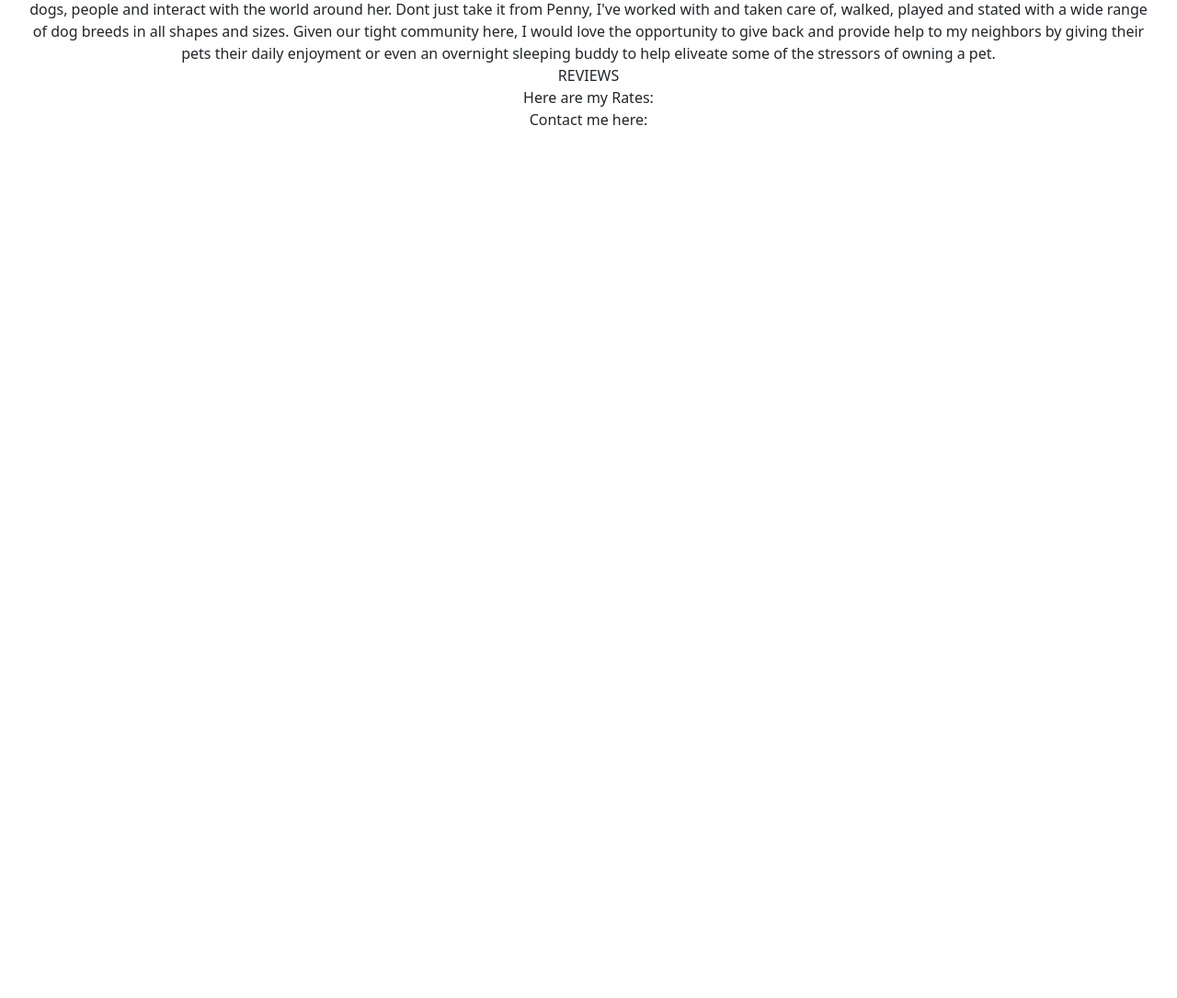
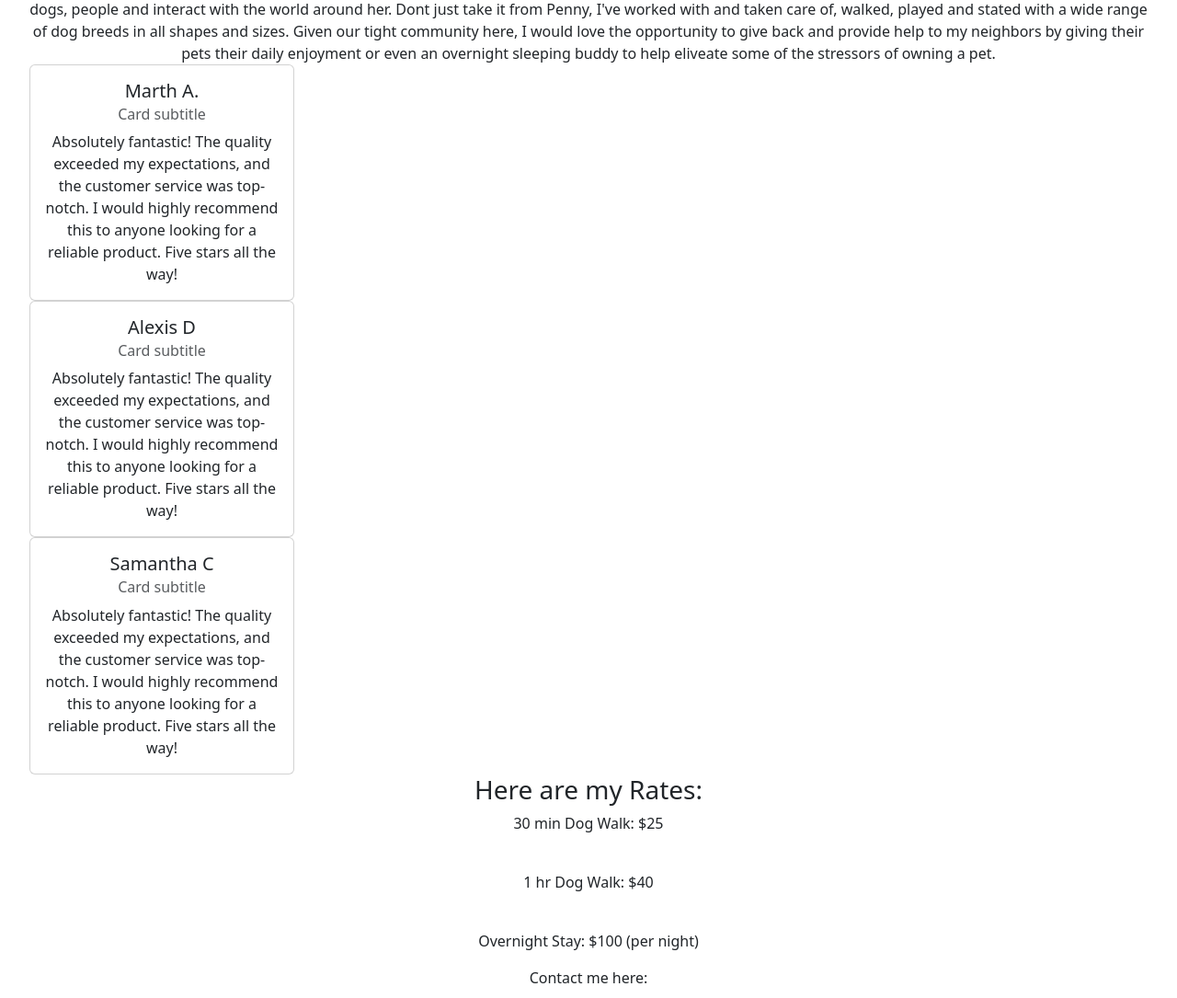
Before and after one commit to ZacharyJorg/dogWalkingServices, a React (Vite) app: page / in a window 1280 px wide. Shown: the part 736-1821 px from the top of the page at 92% size. Before the commit the page ends 910 px from the top, so only its background shows below. Built offline with nearby package versions, Linux system fonts and the light colour scheme.

Commit message:
added a file for reviews to map over and some semantic jsx tags

```diff
--- a/index.html
+++ b/index.html
@@ -13,6 +13,7 @@
       rel="stylesheet"
       href="https://cdn.jsdelivr.net/npm/bootstrap-icons@1.10.0/font/bootstrap-icons.css"
     />
+
     <script
       src="https://cdn.jsdelivr.net/npm/bootstrap@5.3.3/dist/js/bootstrap.bundle.min.js"
       integrity="sha384-YvpcrYf0tY3lHB60NNkmXc5s9fDVZLESaAA55NDzOxhy9GkcIdslK1eN7N6jIeHz"
--- a/src/components/Header.jsx
+++ b/src/components/Header.jsx
@@ -16,22 +16,27 @@ export default function Header() {
               data-bs-toggle="dropdown"
               aria-expanded="false"
             >
-              <i className="bi bi-list"></i>
+              <i className="bi bi-list fs-1"></i>
             </button>
             <ul className="dropdown-menu">
               <li>
                 <a className="dropdown-item" href="#">
-                  Action
+                  About Me
                 </a>
               </li>
               <li>
                 <a className="dropdown-item" href="#">
-                  Another action
+                  Reviews
                 </a>
               </li>
               <li>
                 <a className="dropdown-item" href="#">
-                  Something else here
+                  Rates
+                </a>
+              </li>
+              <li>
+                <a className="dropdown-item" href="#">
+                  Contact
                 </a>
               </li>
             </ul>
--- a/src/components/PictureCarrossel.jsx
+++ b/src/components/PictureCarrossel.jsx
@@ -19,7 +19,7 @@ export default function PictureCarrossel() {
           </div>
           <div className="carousel-item">
             <img
-              src="https://firstaidforpets.net/wp-content/uploads/2019/09/AdobeStock_158731172-1080x675.jpeg"
+              src="https://media.istockphoto.com/id/1060529042/photo/young-woman-with-dog.jpg?s=612x612&w=0&k=20&c=s0AlJrCZUUX4EXzwpwxobfUbeqUnghp0FpdHXHx3mpk="
               className="d-block w-100"
               alt="..."
             />
--- a/src/components/Rates.jsx
+++ b/src/components/Rates.jsx
@@ -1,7 +1,12 @@
 export default function Rates() {
   return (
-    <>
-      <div>Here are my Rates:</div>
-    </>
+    <section className="hourly-rates">
+      <h3>Here are my Rates:</h3>
+      <p>30 min Dog Walk: $25</p>
+      <br></br>
+      <p>1 hr Dog Walk: $40</p>
+      <br></br>
+      <p>Overnight Stay: $100 (per night)</p>
+    </section>
   );
 }
--- a/src/components/Reviews.jsx
+++ b/src/components/Reviews.jsx
@@ -1,7 +1,19 @@
+import { reviews } from "../reviews";
+
 export default function Reviews() {
-  return (
-    <>
-      <div>REVIEWS</div>
-    </>
-  );
+  const reviewCardElements = reviews.map((review) => {
+    return (
+      <div className="card" style={{ width: "18rem" }}>
+        <div className="card-body">
+          <h5 className="card-title">{review.name}</h5>
+          <h6 className="card-subtitle mb-2 text-body-secondary">
+            Card subtitle
+          </h6>
+          <p className="card-text">{review.review}</p>
+        </div>
+      </div>
+    );
+  });
+
+  return <section className="card-reviews">{reviewCardElements}</section>;
 }
--- /dev/null
+++ b/src/reviews.js
@@ -0,0 +1,17 @@
+export const reviews = [
+  {
+    name: "Marth A.",
+    review:
+      "Absolutely fantastic! The quality exceeded my expectations, and the customer service was top-notch. I would highly recommend this to anyone looking for a reliable product. Five stars all the way!",
+  },
+  {
+    name: "Alexis D",
+    review:
+      "Absolutely fantastic! The quality exceeded my expectations, and the customer service was top-notch. I would highly recommend this to anyone looking for a reliable product. Five stars all the way!",
+  },
+  {
+    name: "Samantha C",
+    review:
+      "Absolutely fantastic! The quality exceeded my expectations, and the customer service was top-notch. I would highly recommend this to anyone looking for a reliable product. Five stars all the way!",
+  },
+];
```
